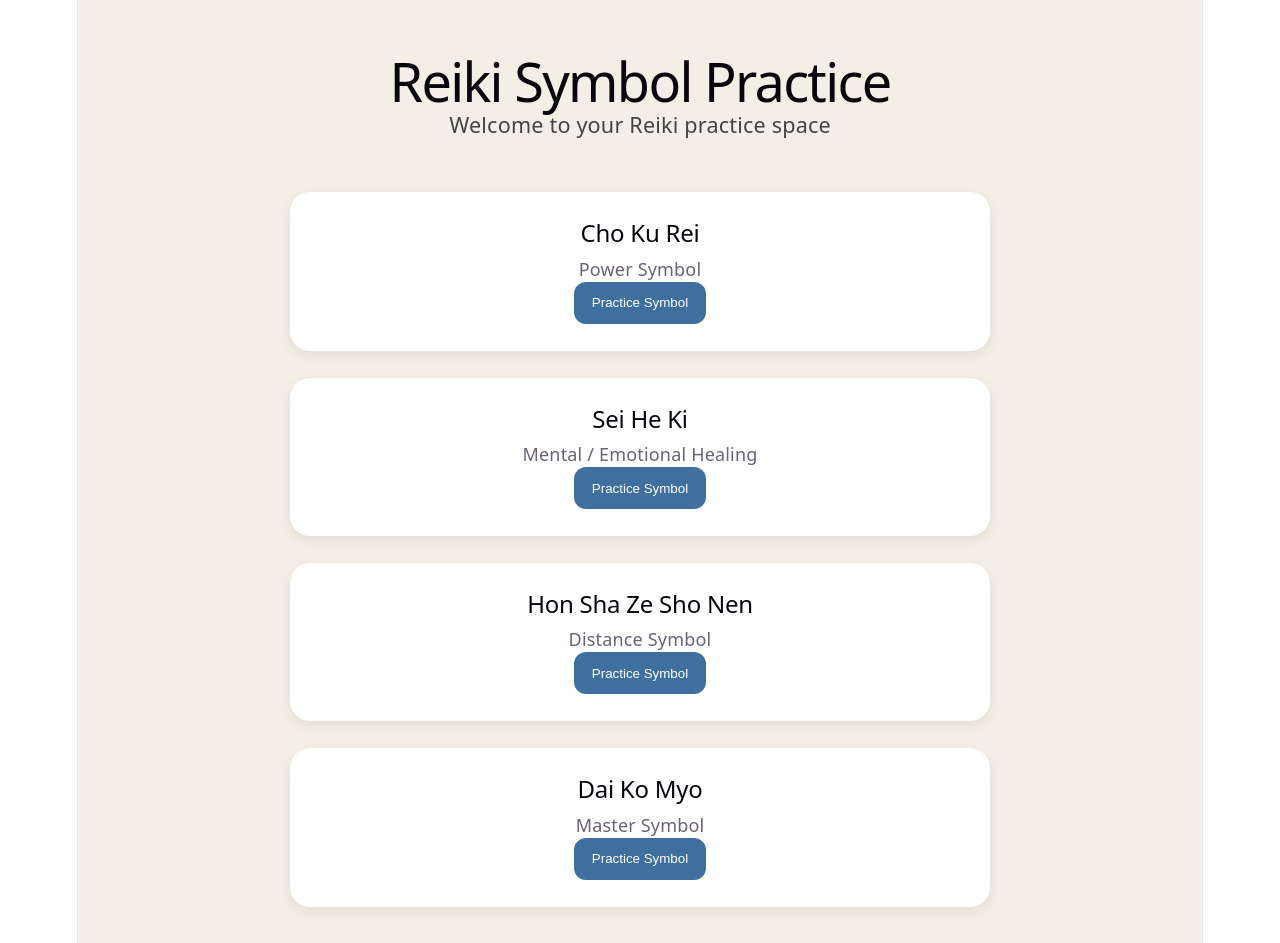
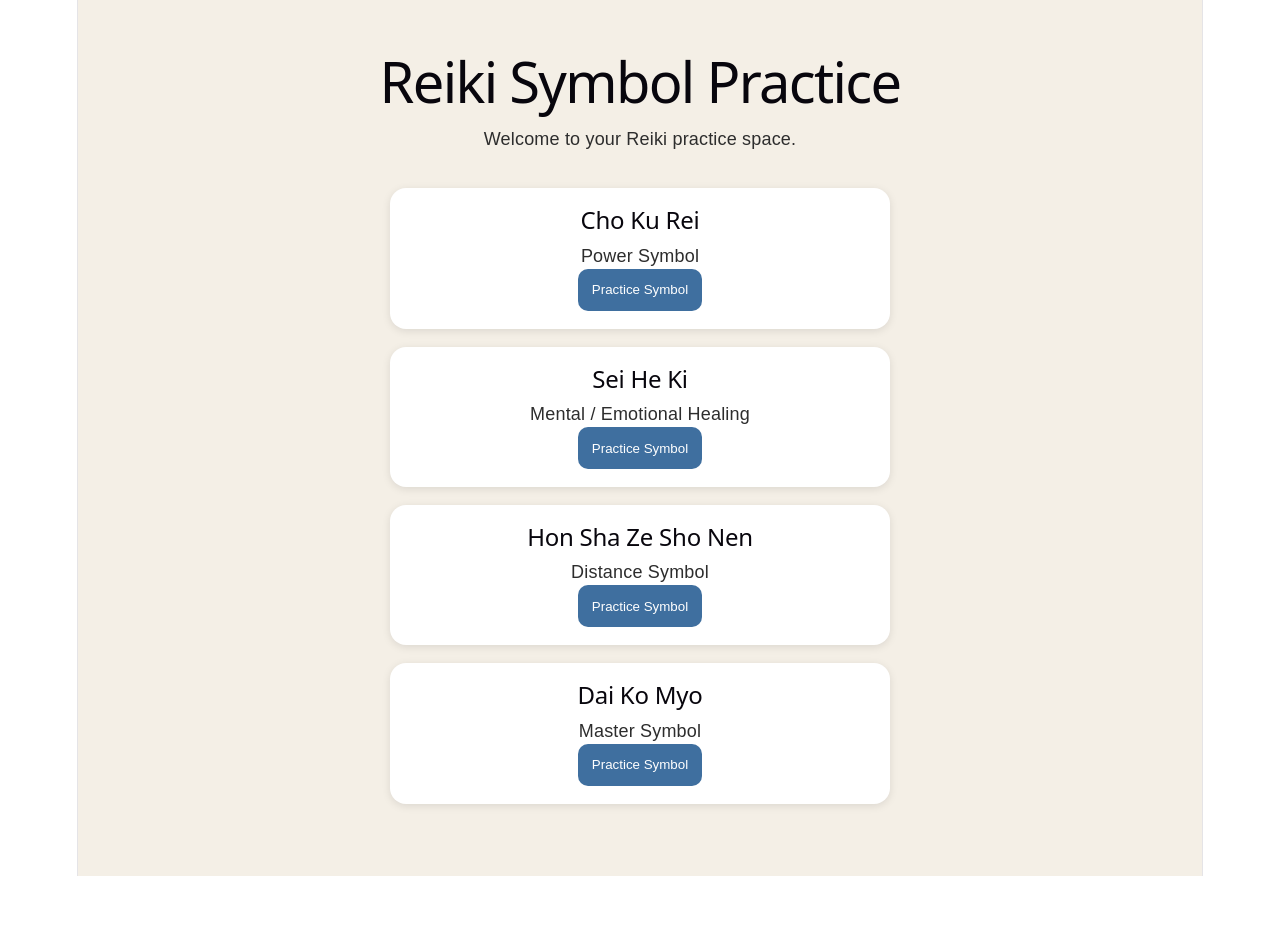
Before and after one commit to tiffaniarmour/reiki-symbol-practice, a React (Vite) app: page / in a window 1280 px wide. After the commit the page ends 876 px from the top, so only its background shows below. Built offline with nearby package versions, Linux system fonts and the light colour scheme.

Commit message:
Restore tracing canvas over symbol images

```diff
--- a/src/App.jsx
+++ b/src/App.jsx
@@ -1,4 +1,4 @@
-import { useState } from "react";
+import { useRef, useState } from "react";
 
 import choKuRei from "./assets/cho-ku-rei.png";
 import seiHeKi from "./assets/sei-he-ki.png";
@@ -7,108 +7,93 @@ import daiKoMyo from "./assets/dai-ko-myo.png";
 
 function App() {
   const [selectedSymbol, setSelectedSymbol] = useState(null);
+  const canvasRef = useRef(null);
+  const isDrawing = useRef(false);
 
   const symbols = [
-    {
-      name: "Cho Ku Rei",
-      meaning: "Power Symbol",
-      image: choKuRei,
-    },
-    {
-      name: "Sei He Ki",
-      meaning: "Mental / Emotional Healing",
-      image: seiHeKi,
-    },
-    {
-      name: "Hon Sha Ze Sho Nen",
-      meaning: "Distance Symbol",
-      image: honShaZeShoNen,
-    },
-    {
-      name: "Dai Ko Myo",
-      meaning: "Master Symbol",
-      image: daiKoMyo,
-    },
+    { name: "Cho Ku Rei", meaning: "Power Symbol", image: choKuRei },
+    { name: "Sei He Ki", meaning: "Mental / Emotional Healing", image: seiHeKi },
+    { name: "Hon Sha Ze Sho Nen", meaning: "Distance Symbol", image: honShaZeShoNen },
+    { name: "Dai Ko Myo", meaning: "Master Symbol", image: daiKoMyo },
   ];
+
+  function getPosition(event) {
+    const canvas = canvasRef.current;
+    const rect = canvas.getBoundingClientRect();
+    const touch = event.touches?.[0];
+
+    return {
+      x: (touch ? touch.clientX : event.clientX) - rect.left,
+      y: (touch ? touch.clientY : event.clientY) - rect.top,
+    };
+  }
+
+  function startDrawing(event) {
+    event.preventDefault();
+    isDrawing.current = true;
+
+    const canvas = canvasRef.current;
+    const ctx = canvas.getContext("2d");
+    const { x, y } = getPosition(event);
+
+    ctx.beginPath();
+    ctx.moveTo(x, y);
+  }
+
+  function draw(event) {
+    if (!isDrawing.current) return;
+    event.preventDefault();
+
+    const canvas = canvasRef.current;
+    const ctx = canvas.getContext("2d");
+    const { x, y } = getPosition(event);
+
+    ctx.lineWidth = 6;
+    ctx.lineCap = "round";
+    ctx.strokeStyle = "#3f6f9f";
+    ctx.lineTo(x, y);
+    ctx.stroke();
+  }
+
+  function stopDrawing() {
+    isDrawing.current = false;
+  }
+
+  function clearCanvas() {
+    const canvas = canvasRef.current;
+    const ctx = canvas.getContext("2d");
+    ctx.clearRect(0, 0, canvas.width, canvas.height);
+  }
 
   if (selectedSymbol) {
     return (
-      <div
-        style={{
-          minHeight: "100vh",
-          backgroundColor: "#f4efe6",
-          display: "flex",
-          flexDirection: "column",
-          alignItems: "center",
-          padding: "2rem",
-        }}
-      >
-        <button
-          onClick={() => setSelectedSymbol(null)}
-          style={{
-            marginBottom: "2rem",
-            padding: "0.75rem 1rem",
-            borderRadius: "12px",
-            border: "none",
-            backgroundColor: "#3f6f9f",
-            color: "white",
-            cursor: "pointer",
-          }}
-        >
+      <div style={{ minHeight: "100vh", backgroundColor: "#f4efe6", padding: "2rem", fontFamily: "sans-serif", color: "#2d2d2d", textAlign: "center" }}>
+        <button onClick={() => setSelectedSymbol(null)} style={{ padding: "0.75rem 1rem", border: "none", borderRadius: "10px", backgroundColor: "#3f6f9f", color: "white", cursor: "pointer", marginBottom: "2rem" }}>
           ← Back
         </button>
 
-        <h1
-          style={{
-            fontSize: "4rem",
-            marginBottom: "0.5rem",
-            color: "#111",
-          }}
-        >
-          {selectedSymbol.name}
-        </h1>
+        <h1>{selectedSymbol.name}</h1>
+        <p style={{ fontSize: "1.2rem", marginBottom: "2rem" }}>{selectedSymbol.meaning}</p>
 
-        <p
-          style={{
-            fontSize: "1.75rem",
-            marginBottom: "2rem",
-            color: "#333",
-          }}
-        >
-          {selectedSymbol.meaning}
-        </p>
+        <div style={{ position: "relative", width: "320px", height: "320px", margin: "0 auto", backgroundColor: "white", borderRadius: "20px", boxShadow: "0 2px 8px rgba(0,0,0,0.1)", overflow: "hidden" }}>
+          <img src={selectedSymbol.image} alt={selectedSymbol.name} style={{ position: "absolute", inset: 0, width: "100%", height: "100%", objectFit: "contain", opacity: 0.25, padding: "1rem" }} />
 
-        <div
-          style={{
-            backgroundColor: "white",
-            padding: "1rem",
-            borderRadius: "20px",
-            boxShadow: "0 4px 12px rgba(0,0,0,0.1)",
-          }}
-        >
-          <img
-            src={selectedSymbol.image}
-            alt={selectedSymbol.name}
-            style={{
-              width: "300px",
-              height: "300px",
-              objectFit: "contain",
-            }}
+          <canvas
+            ref={canvasRef}
+            width="320"
+            height="320"
+            onMouseDown={startDrawing}
+            onMouseMove={draw}
+            onMouseUp={stopDrawing}
+            onMouseLeave={stopDrawing}
+            onTouchStart={startDrawing}
+            onTouchMove={draw}
+            onTouchEnd={stopDrawing}
+            style={{ position: "absolute", inset: 0, width: "100%", height: "100%", touchAction: "none", cursor: "crosshair" }}
           />
         </div>
 
-        <button
-          style={{
-            marginTop: "2rem",
-            padding: "1rem 1.5rem",
-            borderRadius: "14px",
-            border: "none",
-            backgroundColor: "#d72563",
-            color: "white",
-            fontSize: "1rem",
-            cursor: "pointer",
-          }}
-        >
+        <button onClick={clearCanvas} style={{ marginTop: "1rem", padding: "0.75rem 1rem", borderRadius: "10px", border: "none", backgroundColor: "#d72563", color: "white", cursor: "pointer" }}>
           Clear Practice
         </button>
       </div>
@@ -116,67 +101,16 @@ function App() {
   }
 
   return (
-    <div
-      style={{
-        minHeight: "100vh",
-        backgroundColor: "#f4efe6",
-        padding: "2rem",
-      }}
-    >
-      <h1
-        style={{
-          textAlign: "center",
-          fontSize: "3rem",
-          marginBottom: "1rem",
-        }}
-      >
-        Reiki Symbol Practice
-      </h1>
+    <div style={{ minHeight: "100vh", backgroundColor: "#f4efe6", color: "#2d2d2d", padding: "2rem", fontFamily: "sans-serif" }}>
+      <h1 style={{ textAlign: "center" }}>Reiki Symbol Practice</h1>
+      <p style={{ textAlign: "center" }}>Welcome to your Reiki practice space.</p>
 
-      <p
-        style={{
-          textAlign: "center",
-          marginBottom: "3rem",
-          fontSize: "1.2rem",
-          color: "#444",
-        }}
-      >
-        Welcome to your Reiki practice space
-      </p>
-
-      <div
-        style={{
-          display: "grid",
-          gap: "1.5rem",
-          maxWidth: "700px",
-          margin: "0 auto",
-        }}
-      >
+      <div style={{ display: "grid", gap: "1rem", maxWidth: "500px", margin: "2rem auto" }}>
         {symbols.map((symbol) => (
-          <div
-            key={symbol.name}
-            style={{
-              backgroundColor: "white",
-              padding: "1.5rem",
-              borderRadius: "20px",
-              boxShadow: "0 4px 12px rgba(0,0,0,0.08)",
-            }}
-          >
+          <div key={symbol.name} style={{ backgroundColor: "white", padding: "1rem", borderRadius: "16px", boxShadow: "0 2px 8px rgba(0,0,0,0.1)", textAlign: "center" }}>
             <h2>{symbol.name}</h2>
-
             <p>{symbol.meaning}</p>
-
-            <button
-              onClick={() => setSelectedSymbol(symbol)}
-              style={{
-                padding: "0.75rem 1rem",
-                borderRadius: "12px",
-                border: "none",
-                backgroundColor: "#3f6f9f",
-                color: "white",
-                cursor: "pointer",
-              }}
-            >
+            <button onClick={() => setSelectedSymbol(symbol)} style={{ padding: "0.75rem", borderRadius: "10px", border: "none", backgroundColor: "#3f6f9f", color: "white", cursor: "pointer" }}>
               Practice Symbol
             </button>
           </div>
```
